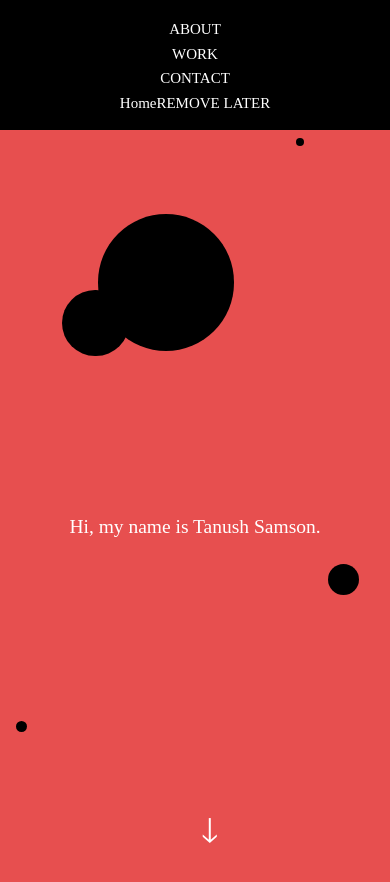
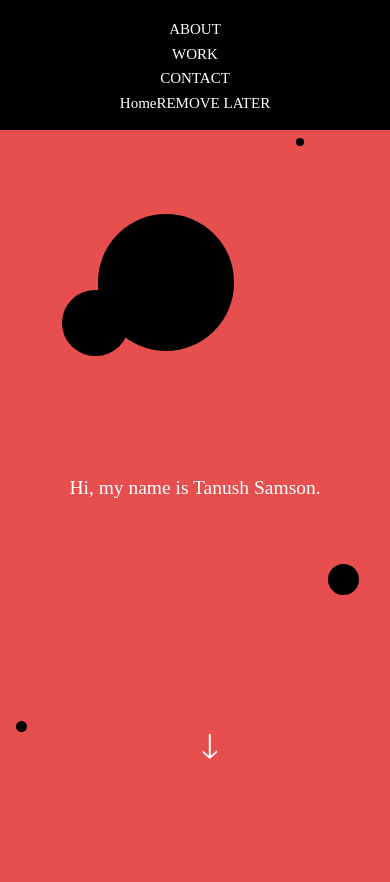
Before and after one commit to Tanflare/ts-website, a React (Create React App) app: page / in a window 390 px wide. Both pictures are taken after a click on the link "ABOUT". Shown: the top 882 px of the page. Built offline with nearby package versions, Linux system fonts and the light colour scheme.

Commit message:
Removed button focus outline, fixed animation

```diff
--- a/src/components/About.css
+++ b/src/components/About.css
@@ -31,7 +31,10 @@
     top: 70vh;
     border: none;
     background: none;
+    outline: none;
 }
+
+#button:focus {outline:0;}
 
 .Header {
     position: absolute;
@@ -204,7 +207,9 @@
     top: 80vh;
     border: none;
     background: none;
+
 }
+#button:focus {outline:0;}
 }
 
 @media only screen and (max-width: 600px) {
@@ -212,6 +217,7 @@
         font-size: 5vw;
         position: relative;
         width: 80vw;
+        top: -10vw;
    }
    .arrow{
     font-family: 'Noto Serif TC', serif;
@@ -219,8 +225,10 @@
     font-size: 4vh;
     z-index: 15;
     position: absolute;
-    top: 80vh;
+    top: 70vh;
     border: none;
     background: none;
+
 }
+#button:focus {outline:0;}
 }
--- a/src/components/About.jsx
+++ b/src/components/About.jsx
@@ -24,7 +24,7 @@ class About extends Component {
                     <span class="dot4"></span>
                     <span class="dot5"></span>
                     <span class="dot6"></span>
-                    <button class="arrow" onClick={Text}>🡓</button>
+                    <button id="button" class="arrow" onClick={Text}>🡓</button>
                     {/* 🡓 △*/}
                     </div>
 
```
Also changed, not shown: public/manifest.json.
